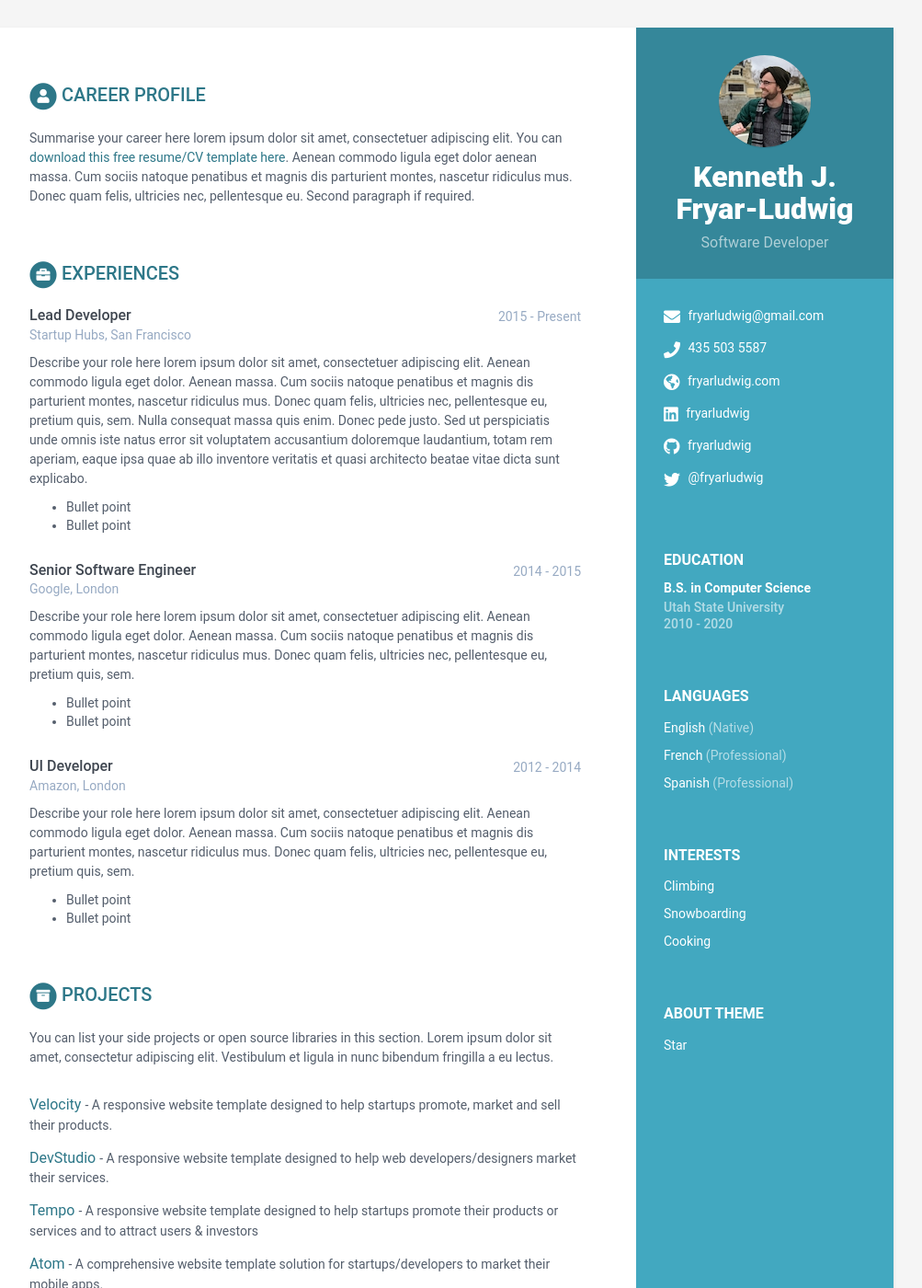
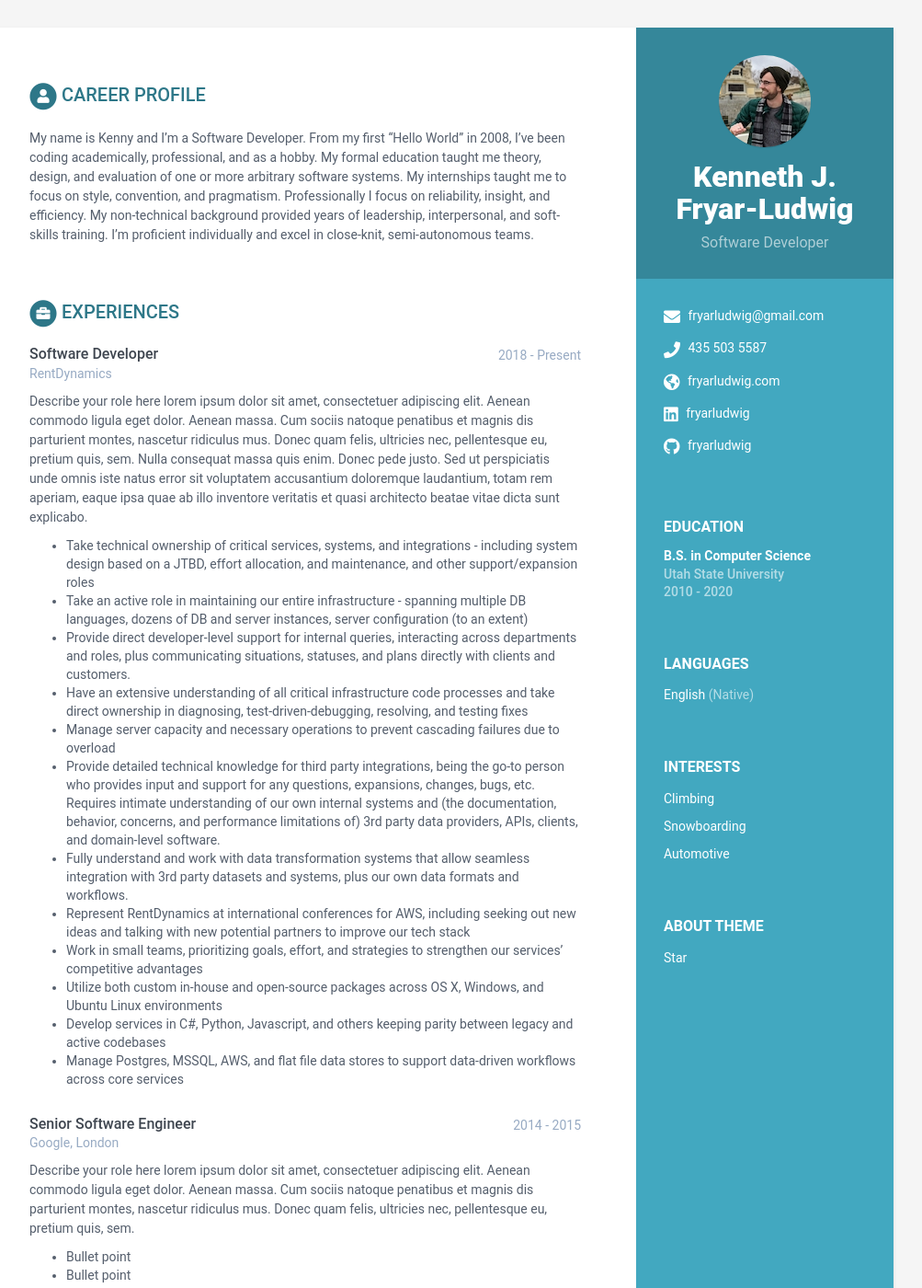
Before and after one commit to fryarludwig/fryarludwig.github.io, a Jekyll site: the page built from index.html, in a window 1280 px wide and 1400 px high. Shown: the whole window at 92% size, without its empty margins (168-1171 px from the left). Built offline with Jekyll 4.4.1, drawn with Linux system fonts in a browser that asks for light colours.

Commit message:
Added personal details, testing line breaks/formatting

```diff
--- a/_data/data.yml
+++ b/_data/data.yml
@@ -20,7 +20,7 @@ sidebar:
     telegram: # add your nickname without '@' sign
     gitlab:
     bitbucket:
-    twitter: '@fryarludwig'
+    twitter:
     stack-overflow: # Number/Username, e.g. 123456/alandoe
     codewars:
     goodreads: # Number-Username, e.g. 123456-alandoe
@@ -29,12 +29,6 @@ sidebar:
       - idiom: English
         level: Native
 
-      - idiom: French
-        level: Professional
-
-      - idiom: Spanish
-        level: Professional
-
     interests:
       - item: Climbing
         link:
@@ -42,34 +36,34 @@ sidebar:
       - item: Snowboarding
         link:
 
-      - item: Cooking
+      - item: Automotive
         link:
 
 career-profile:
     title: Career Profile
     summary: |
-      Summarise your career here lorem ipsum dolor sit amet, consectetuer
-      adipiscing elit. You can [download this free resume/CV template here]().
-      Aenean commodo ligula eget dolor aenean massa. Cum sociis natoque
-      penatibus et magnis dis parturient montes, nascetur ridiculus mus.
-      Donec quam felis, ultricies nec, pellentesque eu.
-      Second paragraph if required.
+      My name is Kenny and I’m a Software Developer. From my first “Hello World” in 2008,
+      I’ve been coding academically, professional, and as a hobby. My formal education
+      taught me theory, design, and evaluation of one or more arbitrary software systems.
+      My internships taught me to focus on style, convention, and pragmatism. Professionally
+      I focus on reliability, insight, and efficiency. My non-technical background provided
+      years of leadership, interpersonal, and soft-skills training. I’m proficient
+      individually and excel in close-knit, semi-autonomous teams.
 education:
     - degree: B.S. in Computer Science
       university: Utah State University
       time: 2010 - 2020
       details: |
-        Describe your study here lorem ipsum dolor sit amet, consectetuer
-        adipiscing elit. Aenean commodo ligula eget dolor. Aenean massa. Cum
-        sociis natoque penatibus et magnis dis parturient montes, nascetur
-        ridiculus mus. Donec quam felis, ultricies nec, pellentesque eu,
-        pretium quis, sem.
-          - Bullet point
-          - Bullet point
+        After a long and meandering path I earned my B.S. in Computer Science in 2020
+        from Utah State University. Despite interruptions in my education I was able to
+        actively engage in student affairs and student life, in addition to my
+        technical education. High-level advanced courses include:
+          - Artificial intelligence and machine learning
+          - Image processing and data extraction
 experiences:
-    - role: Lead Developer
-      time: 2015 - Present
-      company: Startup Hubs, San Francisco
+    - role: Software Developer
+      time: 2018 - Present
+      company: RentDynamics
       details: |
         Describe your role here lorem ipsum dolor sit amet, consectetuer
         adipiscing elit. Aenean commodo ligula eget dolor. Aenean massa.
@@ -80,8 +74,18 @@ experiences:
         error sit voluptatem accusantium doloremque laudantium, totam rem
         aperiam, eaque ipsa quae ab illo inventore veritatis et quasi
         architecto beatae vitae dicta sunt explicabo.
-          - Bullet point
-          - Bullet point
+          - Take technical ownership of critical services, systems, and integrations - including system design based on a JTBD, effort allocation, and maintenance, and other support/expansion roles
+          - Take an active role in maintaining our entire infrastructure - spanning multiple DB languages, dozens of DB and server instances, server configuration (to an extent)
+          - Provide direct developer-level support for internal queries, interacting across departments and roles, plus communicating situations, statuses, and plans directly with clients and customers.
+          - Have an extensive understanding of all critical infrastructure code processes and take direct ownership in diagnosing, test-driven-debugging, resolving, and testing fixes
+          - Manage server capacity and necessary operations to prevent cascading failures due to overload
+          - Provide detailed technical knowledge for third party integrations, being the go-to person who provides input and support for any questions, expansions, changes, bugs, etc. Requires intimate understanding of our own internal systems and (the documentation, behavior, concerns, and performance limitations of) 3rd party data providers, APIs, clients, and domain-level software.
+          - Fully understand and work with data transformation systems that allow seamless integration with 3rd party datasets and systems, plus our own data formats and workflows.
+          - Represent RentDynamics at international conferences for AWS, including seeking out new ideas and talking with new potential partners to improve our tech stack
+          - Work in small teams, prioritizing goals, effort, and strategies to strengthen our services’ competitive advantages
+          - Utilize both custom in-house and open-source packages across OS X, Windows, and Ubuntu Linux environments
+          - Develop services in C#, Python, Javascript, and others keeping parity between legacy and active codebases
+          - Manage Postgres, MSSQL, AWS, and flat file data stores to support data-driven workflows across core services
     - role: Senior Software Engineer
       time: 2014 - 2015
       company: Google, London
```
